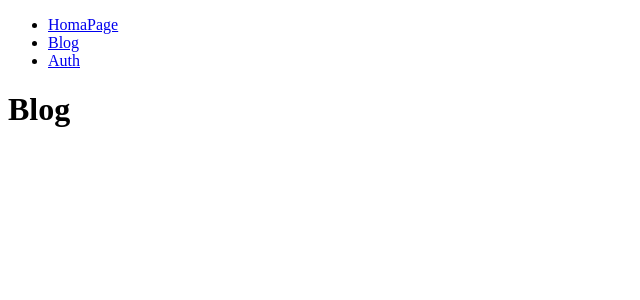
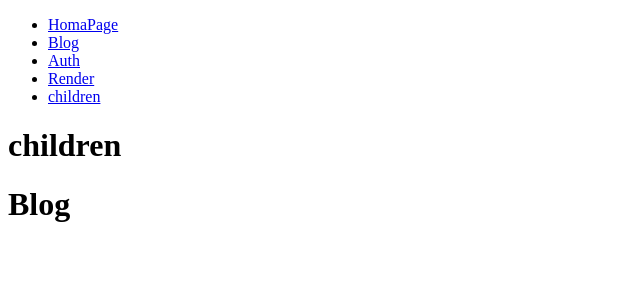
Before and after one commit to siavash-sattari/React-Toturial, a React (Create React App) app: page /blog in a window 1280 px wide. Shown: the top 300 px of the page, without its empty margins (0-640 px from the left). Built offline with nearby package versions, Linux system fonts and the light colour scheme.

Commit message:
Chapter5 - Episode11

```diff
--- /dev/null
+++ b/src/Chapter5-Routing/Episode11/App.js
@@ -0,0 +1,66 @@
+import React from "react";
+import {BrowserRouter, Route, Switch, Link} from "react-router-dom";
+
+import HomePage from "./pages/HomePage";
+import Blog from "./pages/Blog";
+import Auth from "./pages/Auth";
+
+function App() {
+  return (
+    <BrowserRouter>
+      <ul>
+        <li>
+          <Link to="/">HomaPage</Link>
+        </li>
+        <li>
+          <Link to="/blog">Blog</Link>
+        </li>
+        <li>
+          <Link to="/auth">Auth</Link>
+        </li>
+        <li>
+          <Link to="/render">Render</Link>
+        </li>
+        <li>
+          <Link to="/children">children</Link>
+        </li>
+      </ul>
+      <Route path="/children" children={() => <h1>children</h1>} />
+      <Switch>
+        <Route path="/" exact component={HomePage} />
+        <Route path="/blog" component={Blog} />
+        <Route path="/auth">
+          <Auth />
+        </Route>
+        <Route path="/render" render={() => <h1>render</h1>} />
+      </Switch>
+    </BrowserRouter>
+  );
+}
+
+export default App;
+
+<BrowserRouter>
+  <ul>
+    <li>
+      <Link to="/">HomaPage</Link>
+    </li>
+    <li>
+      <Link to="/blog">Blog</Link>
+    </li>
+    <li>
+      <Link to="/auth">Auth</Link>
+    </li>
+    <li>
+      <Link to="/render">Render</Link>
+    </li>
+  </ul>
+  <Switch>
+    <Route path="/" exact component={HomePage} />
+    <Route path="/blog" component={Blog} />
+    <Route path="/auth">
+      <Auth />
+    </Route>
+    <Route path="/render" render={() => <h1>render</h1>} />
+  </Switch>
+</BrowserRouter>;
--- /dev/null
+++ b/src/Chapter5-Routing/Episode11/pages/Auth.jsx
@@ -0,0 +1,5 @@
+import React from "react";
+
+export default function Auth() {
+  return <h1>Auth</h1>;
+}
--- /dev/null
+++ b/src/Chapter5-Routing/Episode11/pages/Blog.jsx
@@ -0,0 +1,6 @@
+import React from "react";
+
+export default function Blog(props) {
+  console.log(props);
+  return <h1>Blog</h1>;
+}
--- /dev/null
+++ b/src/Chapter5-Routing/Episode11/pages/HomePage.jsx
@@ -0,0 +1,6 @@
+import React from "react";
+
+export default function HomePage(props) {
+  console.log(props);
+  return <h1>HomePage</h1>;
+}
--- a/src/index.js
+++ b/src/index.js
@@ -22,6 +22,7 @@ import {render} from "react-dom";
 // import App from "./Chapter5-Routing/Episode4/App"
 // import App from "./Chapter5-Routing/Episode5/App"
 // import App from "./Chapter5-Routing/Episode6/App"
-import App from "./Chapter5-Routing/Episode10/App"
+// import App from "./Chapter5-Routing/Episode10/App"
+import App from "./Chapter5-Routing/Episode11/App"
 
 render(<App />, document.getElementById("root"));
```
